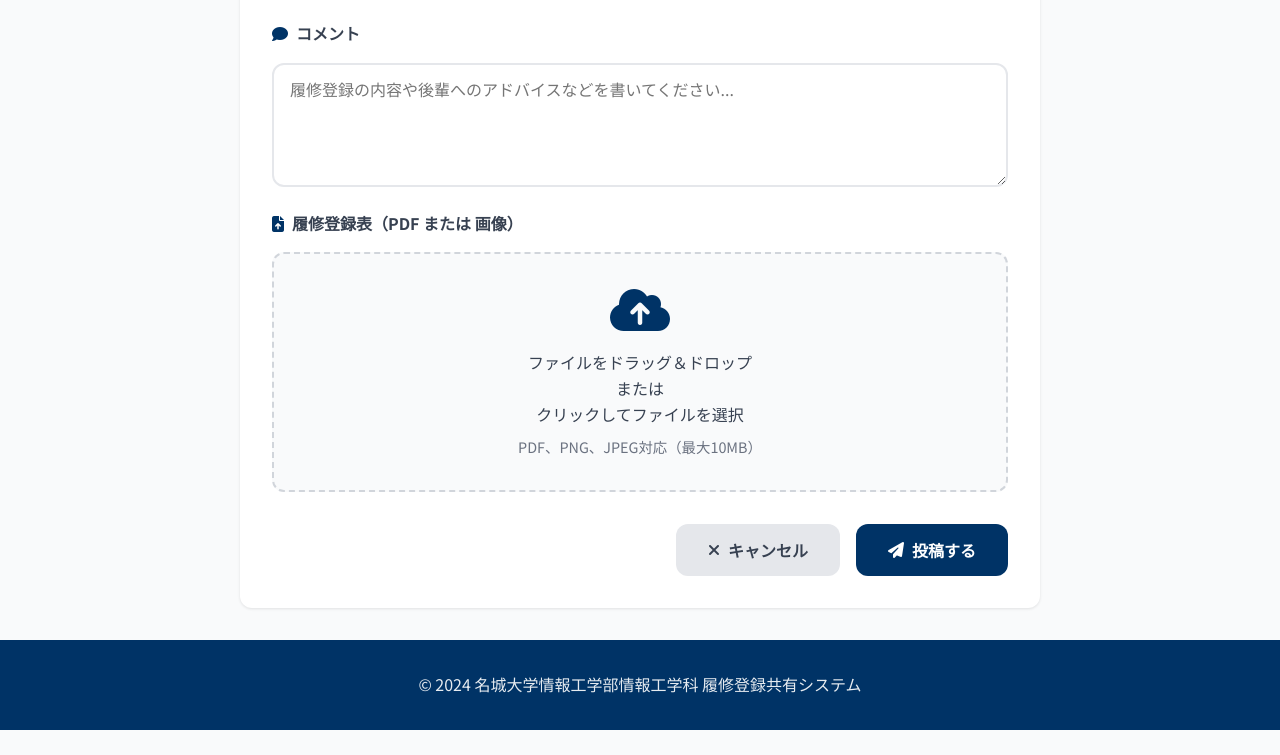
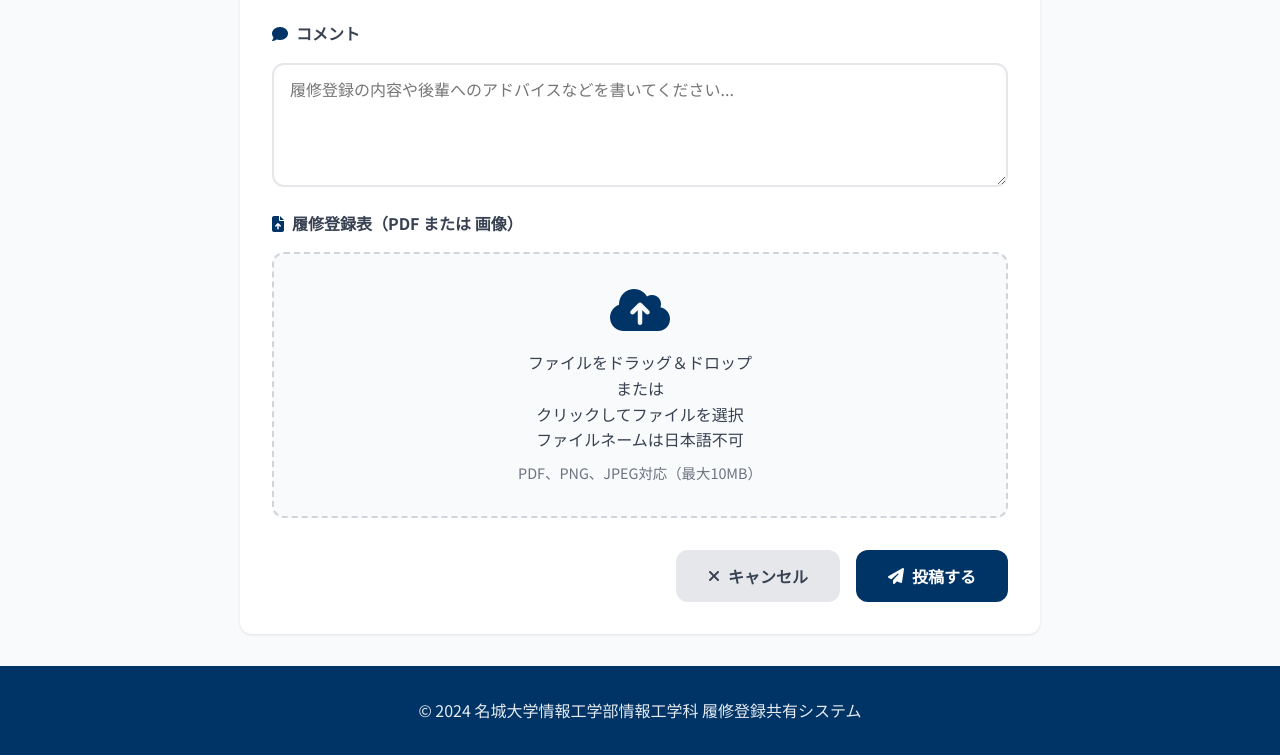
Before and after one commit to taka03101111/PBLparadise2, a plain HTML site: page post.html in a window 1280 px wide. Shown: the part 644-1399 px from the top of the page. Before the commit the page ends 1374 px from the top, so only its background shows below. Drawn offline with nearby package versions, Linux system fonts and the light colour scheme.

Commit message:
Update post.html

```diff
--- a/post.html
+++ b/post.html
@@ -122,7 +122,7 @@
                             <input type="file" id="fileInput" name="file" accept="image/*,application/pdf" required>
                             <div class="file-upload-label">
                                 <i class="fas fa-cloud-upload-alt"></i>
-                                <p>ファイルをドラッグ＆ドロップ<br>または<br>クリックしてファイルを選択</p>
+                                <p>ファイルをドラッグ＆ドロップ<br>または<br>クリックしてファイルを選択<br>ファイルネームは日本語不可</p>
                                 <span class="file-info">PDF、PNG、JPEG対応（最大10MB）</span>
                             </div>
                         </div>
```
